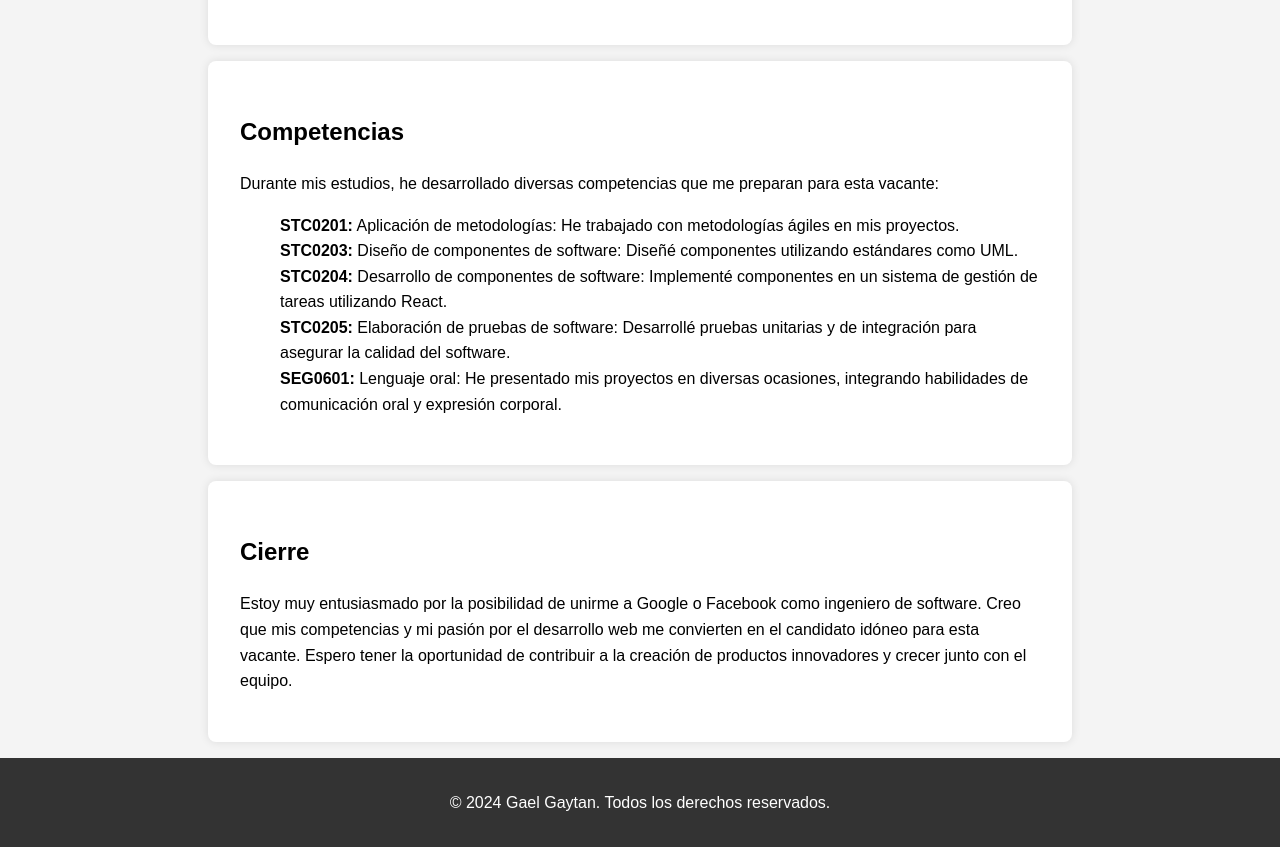
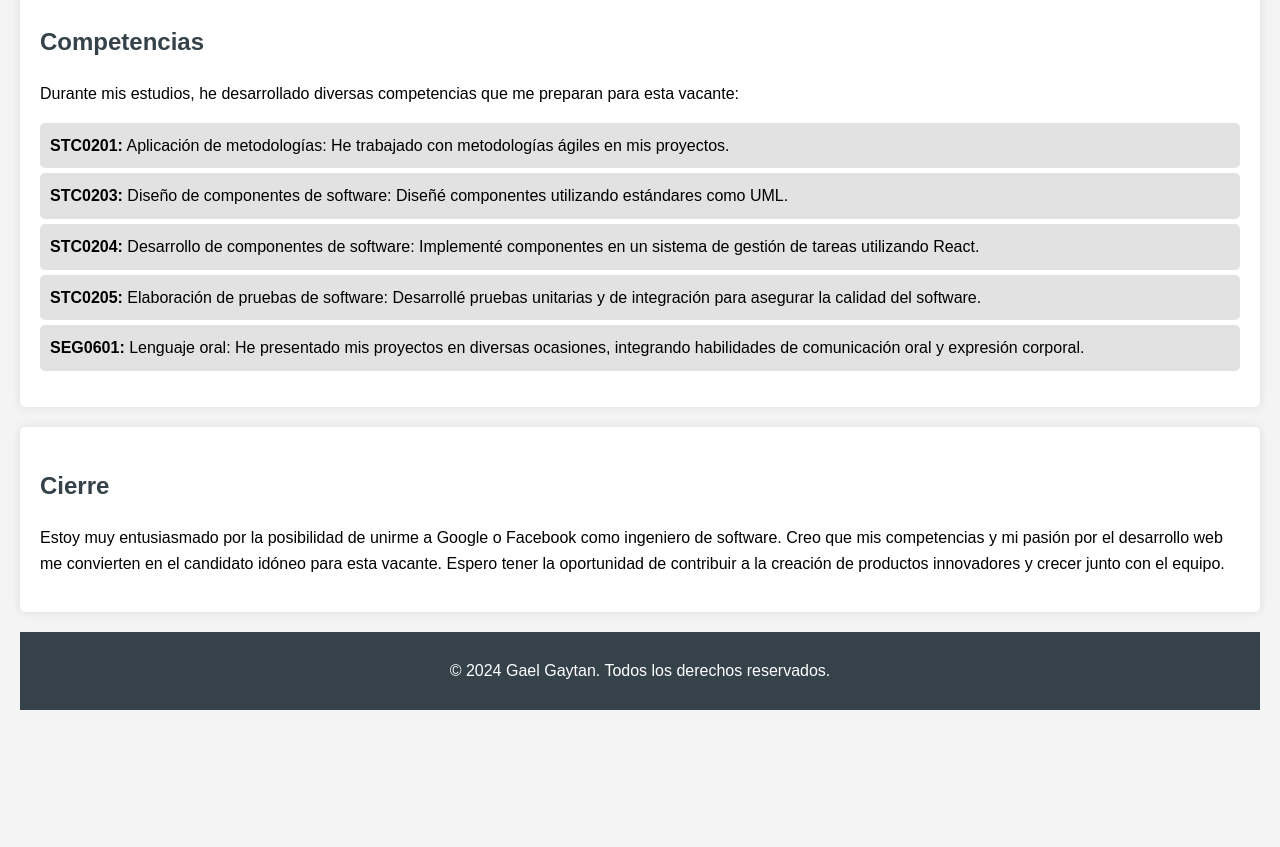
Before and after one commit to GPat0/Portafolio-Gael-Gaytan, a plain HTML site: page index.html in a window 1280 px wide. Shown: the part 742-1589 px from the top of the page. After the commit the page ends 1472 px from the top, so only its background shows below. Drawn offline with Linux system fonts and the light colour scheme.

Commit message:
Update style.css

```diff
--- a/style.css
+++ b/style.css
@@ -2,65 +2,52 @@ body {
   font-family: Arial, sans-serif;
   line-height: 1.6;
   margin: 0;
-  padding: 0;
+  padding: 20px;
   background-color: #f4f4f4;
 }
 
 header {
-  background-color: #333;
-  color: #fff;
-  padding: 1rem;
+  background: #35424a;
+  color: #ffffff;
+  padding: 10px 0;
   text-align: center;
 }
 
-nav ul {
-  list-style: none;
-  padding: 0;
-}
-
-nav ul li {
-  display: inline;
-  margin: 0 15px;
-}
-
-nav a {
-  color: #fff;
-  text-decoration: none;
-}
-
-h1 {
-  margin: 0;
-}
-
 section {
-  padding: 2rem;
-  margin: 1rem auto;
-  max-width: 800px;
-  background-color: #fff;
-  border-radius: 8px;
+  background: #ffffff;
+  padding: 20px;
+  margin: 20px 0;
+  border-radius: 5px;
   box-shadow: 0 0 10px rgba(0, 0, 0, 0.1);
 }
 
-.project {
-  margin-bottom: 1rem;
+h1, h2 {
+  color: #35424a;
 }
 
-.project h3 {
-  margin: 0;
+h2 {
+  margin-top: 20px;
 }
 
 ul {
   list-style-type: none;
+  padding: 0;
 }
 
-a {
-  color: #333;
-  text-decoration: none;
+ul li {
+  background: #e2e2e2;
+  margin: 5px 0;
+  padding: 10px;
+  border-radius: 5px;
 }
 
 footer {
   text-align: center;
-  padding: 1rem;
-  background-color: #333;
-  color: #fff;
+  padding: 10px 0;
+  background: #35424a;
+  color: #ffffff;
+  position: relative;
+  bottom: 0;
+  width: 100%;
+  margin-top: 20px;
 }
```
